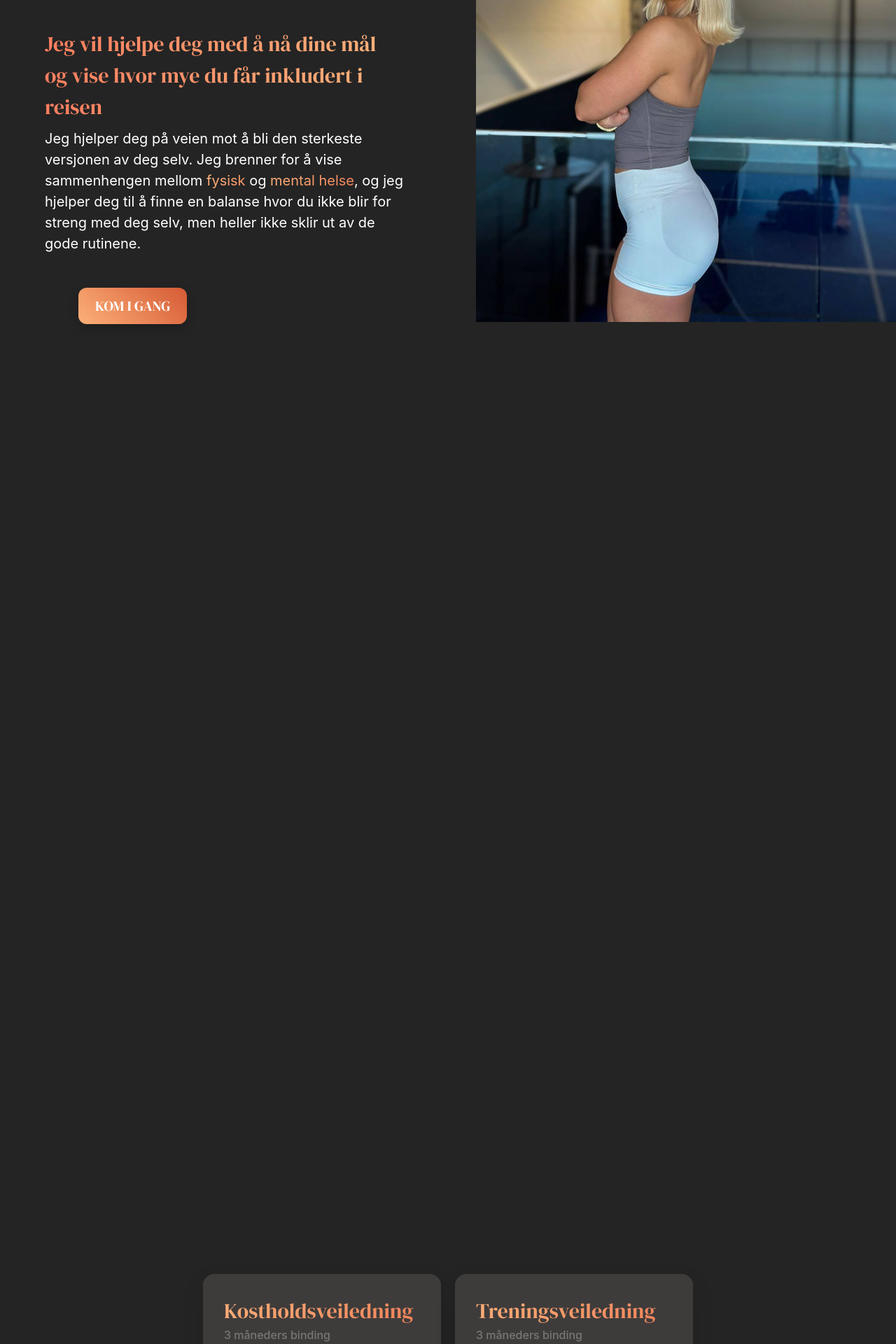
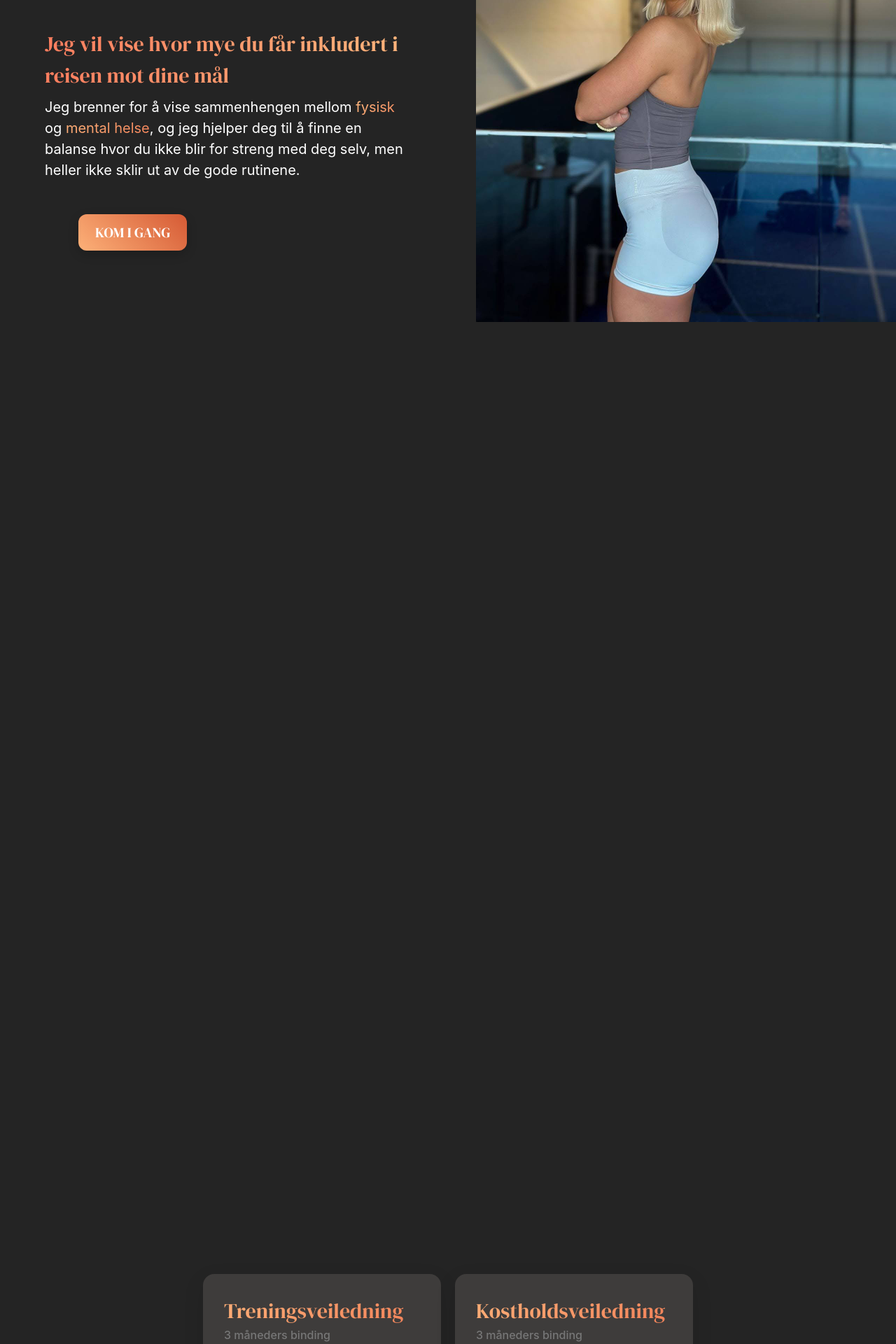
Before and after one commit to tazhel/janne-react, a React (Vite) app: page / in a window 1280 px wide. Shown: the part 340-2260 px from the top of the page at 70% size. Built offline with nearby package versions, Linux system fonts and the light colour scheme.

Commit message:
updated home page text

```diff
--- a/src/Components/Card.tsx
+++ b/src/Components/Card.tsx
@@ -12,7 +12,7 @@ interface CardProps {
 const Card: React.FC<CardProps> = ({ title, binding, price, description, label }) => {
     return (
         <div className="card">
-            {label && <div className="card-label">VALUE</div>}
+            {label && <div className="card-label">ANBEFALT</div>}
             <div className="card-title">{title}</div>
             <div className="card-body">
                 <div className="card-binding">{binding}</div>
--- a/src/Pages/HjemPage.tsx
+++ b/src/Pages/HjemPage.tsx
@@ -36,22 +36,33 @@ const HjemPage: React.FC = () => {
 
     return (
         <div className="home-container">
+            {isMobile ? (
                 <div className="home-left">
                     <img className="home-logo" src="CoachingLogo.svg" alt="Logo" />
-                <div className="home-title">
-                    Jeg vil hjelpe deg med å nå dine mål {!isMobile && <br />}
-                    og vise hvor mye du får inkludert i reisen
-                </div>
+                    <div className="home-title">Jeg vil vise hvor mye du får inkludert i reisen mot dine mål</div>
                     <div className="home-text">
-                    Jeg hjelper deg på veien mot å bli den sterkeste versjonen av deg selv. Jeg brenner for å vise
-                    sammenhengen mellom <span className="home-color">fysisk</span> og{' '}
-                    <span className="home-color">mental helse</span>, og jeg hjelper deg til å finne en balanse hvor du
-                    ikke blir for streng med deg selv, men heller ikke sklir ut av de gode rutinene.
+                        Jeg brenner for å vise sammenhengen mellom <span className="home-color">fysisk</span> og{' '}
+                        <span className="home-color">mental helse</span>, og jeg hjelper deg til å finne en balanse hvor
+                        du ikke blir for streng med deg selv, men heller ikke sklir ut av de gode rutinene.
                     </div>
                     <button className="home-button" onClick={() => handleClick('kontakt')}>
                         Kom i gang
                     </button>
                 </div>
+            ) : (
+                <div className="home-left">
+                    <img className="home-logo" src="CoachingLogo.svg" alt="Logo" />
+                    <div className="home-title">Jeg vil vise hvor mye du får inkludert i reisen mot dine mål</div>
+                    <div className="home-text">
+                        Jeg brenner for å vise sammenhengen mellom <span className="home-color">fysisk</span> og{' '}
+                        <span className="home-color">mental helse</span>, og jeg hjelper deg til å finne en balanse hvor
+                        du ikke blir for streng med deg selv, men heller ikke sklir ut av de gode rutinene.
+                    </div>
+                    <button className="home-button" onClick={() => handleClick('kontakt')}>
+                        Kom i gang
+                    </button>
+                </div>
+            )}
             {isMobile ? (
                 <>
                     <img
@@ -59,7 +70,7 @@ const HjemPage: React.FC = () => {
                         alt="CoachingMedJanneAlone"
                         className="coaching-image-alone"
                         style={{
-                            opacity: 1 - fade * 2,
+                            opacity: 1 - fade * 4,
                             display: fade >= 0.5 ? 'none' : 'block',
                             transform: `translateX(40%)`,
                         }}
--- a/src/Pages/KontaktPage.tsx
+++ b/src/Pages/KontaktPage.tsx
@@ -60,11 +60,7 @@ const KontaktPage: React.FC = () => {
                 <div className="form-slide">
                     <h2>HVILKEN PAKKE ØNSKER DU?</h2>
                     <div className="options">
-                        {[
-                            'Trening og kosthold (med oppfølging/tilgjengelig chat 24/7)',
-                            'Bare trening (med oppfølging/tilgjengelig chat 24/7)',
-                            'Bare kosthold (med oppfølging/tilgjengelig chat 24/7)',
-                        ].map((option) => (
+                        {['Treningsveiledning', 'Kostholdsveiledning', 'Trening og kosthold'].map((option) => (
                             <label key={option}>
                                 <input
                                     type="radio"
@@ -107,7 +103,7 @@ const KontaktPage: React.FC = () => {
                     <input
                         type="text"
                         name="instagram"
-                        placeholder="Instagram"
+                        placeholder="Instagram (valgfri)"
                         value={formData.instagram}
                         onChange={handleChange}
                     />
--- a/src/Pages/KundeAnmeldelserPage.tsx
+++ b/src/Pages/KundeAnmeldelserPage.tsx
@@ -6,7 +6,7 @@ const KundeAnmeldelserPage: React.FC = () => {
         <div className="kundeanmeldelser-container">
             <img className="om-meg-image" src="CoachingMedJanneSmiley.png" />
             <div>
-                <div className="kundeanmeldelser-title">Error name missing</div>
+                <div className="kundeanmeldelser-title">Emma Julie Bratli</div>
                 <div className="kundeanmeldelser-text">
                     «I 12 uker hadde jeg gleden av å trene med Janne som PT, og jeg kan ikke anbefale henne nok! Hun var
                     dyktig og profesjonell i alt hun gjorde. Kunnskapen og engasjementet hennes for trening og
@@ -24,7 +24,7 @@ const KundeAnmeldelserPage: React.FC = () => {
                     gøy og givende, så anbefaler jeg Janne på det sterkeste❤️»
                 </div>
                 <br />
-                <div className="kundeanmeldelser-title">Error name missing</div>
+                <div className="kundeanmeldelser-title">Eva-Elisabeth Løbbel</div>
                 <div className="kundeanmeldelser-text">
                     «Gjennom timer med Janne lærte jeg riktig teknikk i øvelsene mine, noe som gjorde at jeg følte meg
                     bedre og tryggere på trening. En konkret plan rettet mot meg gjorde at jeg nådde målene mine, noe
--- a/src/Pages/MineTjenesterPage.tsx
+++ b/src/Pages/MineTjenesterPage.tsx
@@ -27,7 +27,18 @@ const MineTjenesterPage: React.FC = () => {
 
     const fade = fadeInAndOut(scrollY);
     return (
-        <div className="my-services-container" style={{ opacity: isMobile ? 0 + fade : 1 }}>
+        <div className="my-services-container" style={{ opacity: isMobile ? 0 + fade * 200 : 1 }}>
+            <Card
+                title="Treningsveiledning"
+                binding="3 måneders binding"
+                price="1399kr /mnd"
+                description={[
+                    'Personlig tilpasset treningsprogram',
+                    'Veiledning og teknikkvideoer til alle øvelser',
+                    'Loggføring av øktene for å følge progresjonen',
+                    'Chat med meg tilgjengelig 24/7',
+                ]}
+            />
             <Card
                 title="Kostholdsveiledning"
                 binding="3 måneders binding"
@@ -37,17 +48,6 @@ const MineTjenesterPage: React.FC = () => {
                     'Flere oppskrifter å velge mellom',
                     'Tilpasning og justering av matplan ved behov',
                     'Chat med meg tilgjengelig 24/7',
-                ]}
-            />
-            <Card
-                title="Treningsveiledning"
-                binding="3 måneders binding"
-                price="1399kr /mnd"
-                description={[
-                    'Personlig tilpasset treningsprogram',
-                    'Veiledning og teknikkvideoer til alle øvelser',
-                    'Loggføring av øktene for å følge progresjonen',
-                    'Chat med meg tilgjengelig 27/7',
                 ]}
             />
             <Card
```
Lines whose indentation alone changed are shown as unchanged.
